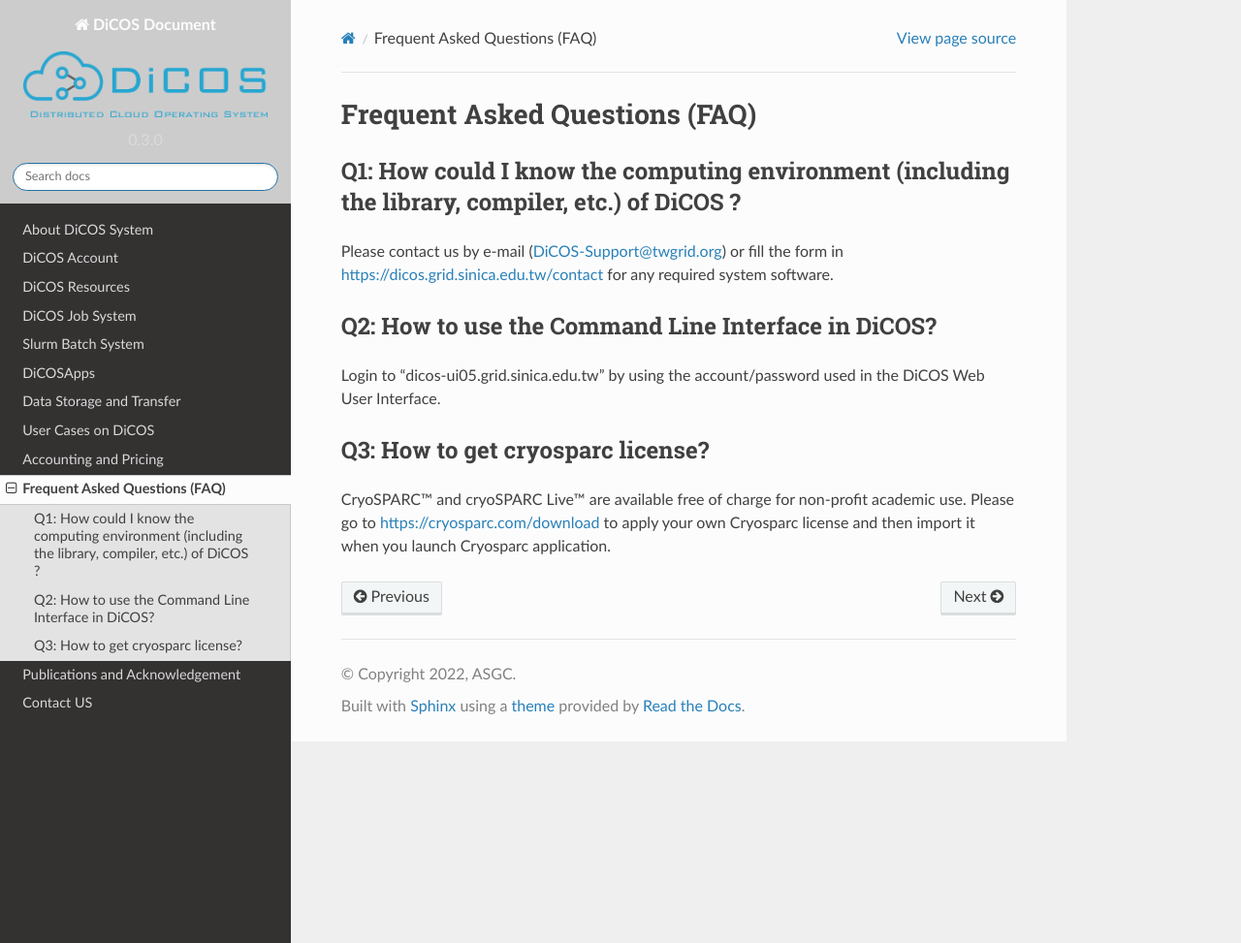
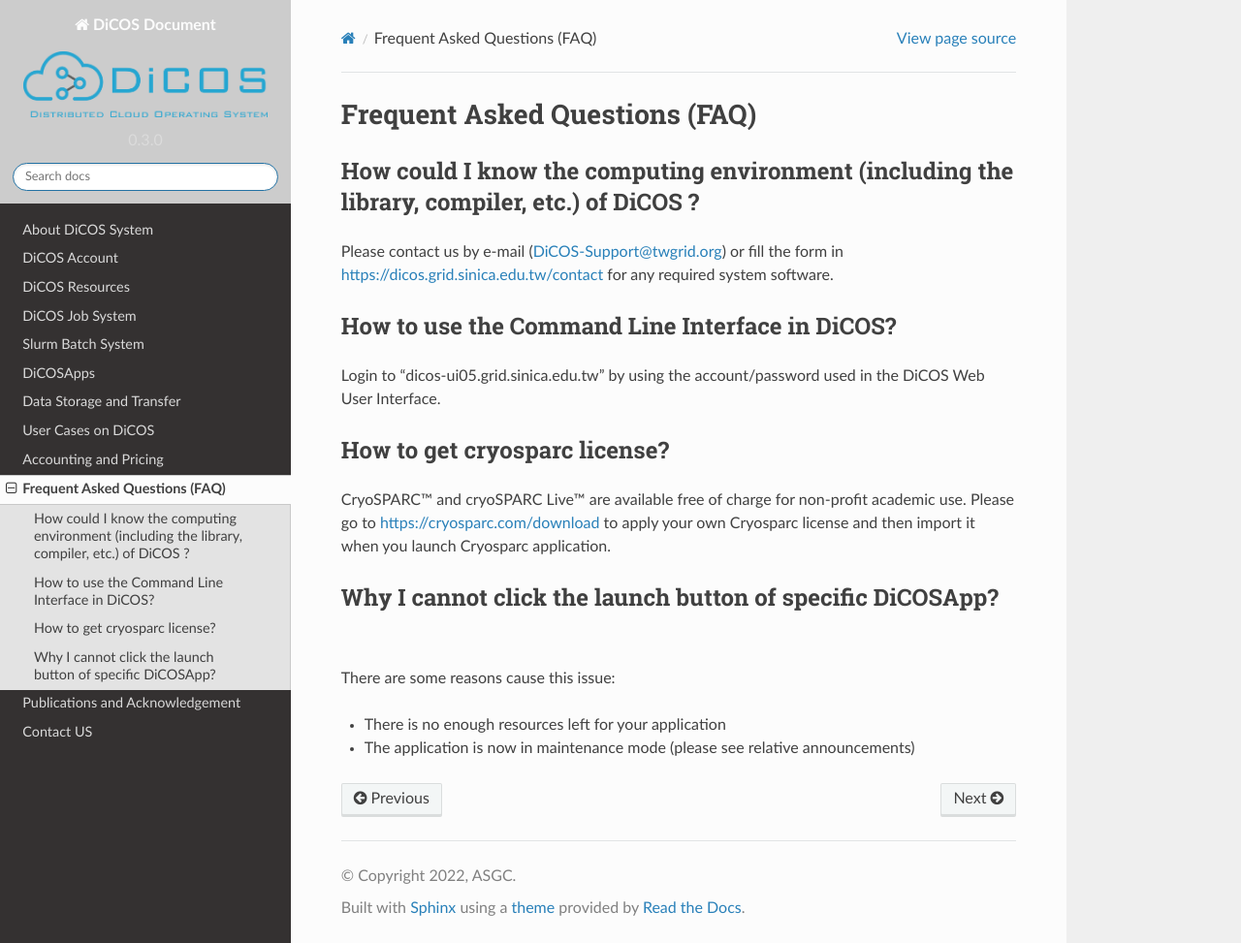
Before and after one commit to ASGCOPS/dicos_document, a Sphinx documentation site: the page built from docs/source/faq.rst, in a window 1280 px wide and 973 px high. Shown: the whole window at 97% size. Built offline with Sphinx 7.4.7 and the Read the Docs theme 2.0.0, drawn with Linux system fonts in a browser that asks for light colours.

Commit message:
Edit faq.rst

```diff
--- a/docs/source/faq.rst
+++ b/docs/source/faq.rst
@@ -3,19 +3,28 @@
 ********************************
 
 -------------------------------------------------------------------------------------------------------
-Q1: How could I know the computing environment (including the library, compiler, etc.) of DiCOS ?
+How could I know the computing environment (including the library, compiler, etc.) of DiCOS ?
 -------------------------------------------------------------------------------------------------------
 
 Please contact us by e-mail (DiCOS-Support@twgrid.org) or fill the form in https://dicos.grid.sinica.edu.tw/contact for any required system software.
 
 -------------------------------------------------------------------------------------------------------
-Q2: How to use the Command Line Interface in DiCOS?
+How to use the Command Line Interface in DiCOS?
 -------------------------------------------------------------------------------------------------------
 
 Login to "dicos-ui05.grid.sinica.edu.tw" by using the account/password used in the DiCOS Web User Interface.
 
 -------------------------------------------------------------------------------------------------------
-Q3: How to get cryosparc license?
+How to get cryosparc license?
 -------------------------------------------------------------------------------------------------------
 
 CryoSPARC™ and cryoSPARC Live™ are available free of charge for non-profit academic use. Please go to https://cryosparc.com/download to apply your own Cryosparc license and then import it when you launch Cryosparc application.
+
+-------------------------------------------------------------------------------------------------------
+Why I cannot click the launch button of specific DiCOSApp?
+-------------------------------------------------------------------------------------------------------
+
+There are some reasons cause this issue:
+
+* There is no enough resources left for your application
+* The application is now in maintenance mode (please see relative announcements)
```
